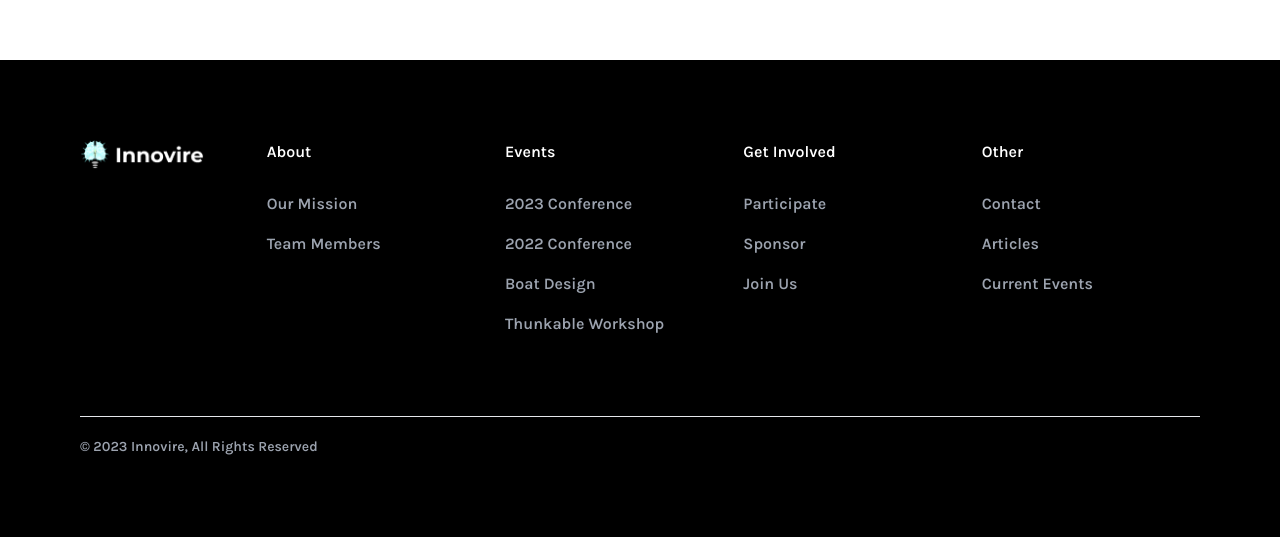
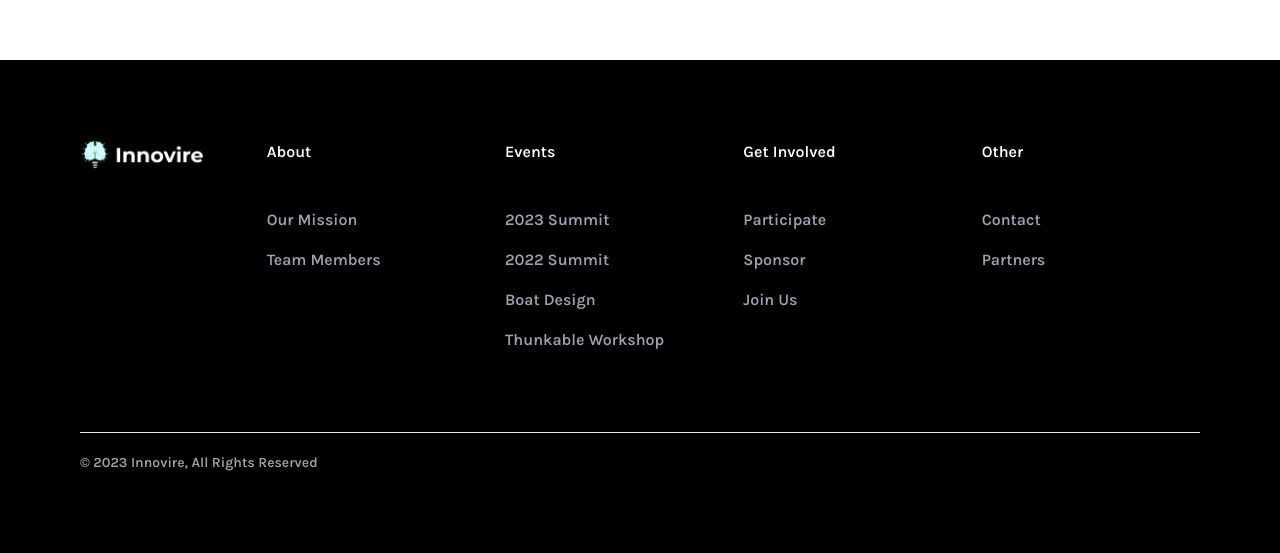
Before and after one commit to Innovire/innovire.github.io, a Next.js app: page /sponsorship in a window 1280 px wide. Shown: the part 2339-2892 px from the top of the page. Built offline with nearby package versions, Linux system fonts and the light colour scheme.

Commit message:
added links to footer items

```diff
--- a/components/footer.js
+++ b/components/footer.js
@@ -1,5 +1,74 @@
 import Logo from "@/public/logo/white.png";
 import Image from "next/image";
+import Link from "next/link";
+
+// List of footer items
+const footerItems = [
+    {
+        name: "About",
+        items: [
+            {
+                name: "Our Mission",
+                path: "/about/#mission"
+            },
+            {
+                name: "Team Members",
+                path: "/about/#team"
+            }
+        ]
+    },
+    {
+        name: "Events",
+        items: [
+            {
+                name: "2023 Summit",
+                path: "/events/summit-2023"
+            },
+            {
+                name: "2022 Summit",
+                path: "/events/summit-2022"
+            },
+            {
+                name: "Boat Design",
+                path: "/events/boat-design"
+            },
+            {
+                name: "Thunkable Workshop",
+                path: "/events/thunkable"
+            }
+        ]
+    },
+    {
+        name: "Get Involved",
+        items: [
+            {
+                name: "Participate",
+                path: "/get-involved/#participate"
+            },
+            {
+                name: "Sponsor",
+                path: "/sponsorship"
+            },
+            {
+                name: "Join Us",
+                path: "/get-involved/join"
+            }
+        ]
+    },
+    {
+        name: "Other",
+        items: [
+            {
+                name: "Contact",
+                path: "/contact"
+            },
+            {
+                name: "Partners",
+                path: "/#partners"
+            }
+        ]
+    }
+]
 
 export default function Footer() {
     // Returns the year for the copyright
@@ -13,30 +82,14 @@ export default function Footer() {
             <div className="grid grid-cols-12 mb-20">
                 <Image src={Logo} width={124} height={64} className="col-span-12 lg:col-span-2 pb-10" />
                 <div className="grid grid-cols-2 lg:grid-cols-4 col-span-12 lg:col-span-10 gap-y-10 gap-x-20 lg:gap-x-5">
-                    <div className="space-y-4">
-                        <h1 className="mb-7">About</h1>
-                        <p className="text-gray-400">Our Mission</p>
-                        <p className="text-gray-400">Team Members</p>
-                    </div>
-                    <div className="space-y-4">
-                        <h1 className="mb-7">Events</h1>
-                        <p className="text-gray-400">2023 Conference</p>
-                        <p className="text-gray-400">2022 Conference</p>
-                        <p className="text-gray-400">Boat Design</p>
-                        <p className="text-gray-400">Thunkable Workshop</p>
-                    </div>
-                    <div className="space-y-4">
-                        <h1 className="mb-7">Get Involved</h1>
-                        <p className="text-gray-400">Participate</p>
-                        <p className="text-gray-400">Sponsor</p>
-                        <p className="text-gray-400">Join Us</p>
-                    </div>
-                    <div className="space-y-4">
-                        <h1 className="mb-7">Other</h1>
-                        <p className="text-gray-400">Contact</p>
-                        <p className="text-gray-400">Articles</p>
-                        <p className="text-gray-400">Current Events</p>
-                    </div>
+                    {footerItems.map((section) => (
+                        <div key={section.name} className="flex flex-col space-y-4">
+                            <h1 className="mb-7">{section.name}</h1>
+                            {section.items.map((item) => (
+                                <Link key={item.path} href={item.path} className="text-gray-400">{item.name}</Link>
+                            ))}
+                        </div>
+                    ))}
                 </div>
             </div>
 
--- a/components/navbar.js
+++ b/components/navbar.js
@@ -4,8 +4,8 @@ import Image from "next/image";
 import Logo from "../public/logo/black.png"
 import { AiOutlineMenu } from "react-icons/ai";
 
-// List of menu items
-const menuItems = [
+// List of navbar items
+const navbarItems = [
     {
         name: "About Us",
         path: "/about"
@@ -54,13 +54,13 @@ export default function Navbar() {
                 </div>
 
                 <div className={`${showDropdown ? "flex" : "hidden"} lg:flex flex-col lg:flex-row mt-3 lg:mt-0 lg:text-md ml-auto`}>
-                    {menuItems.map((menuItem, i) => (
+                    {navbarItems.map((item, i) => (
                         <Link
                             className="text-[#454646] hover:text-[#004BC8] p-2 lg:px-4 lg:mx-2 rounded duration-300 transition-colors"
-                            href={menuItem.path}
+                            href={item.path}
                             key={i}
                         >
-                            {menuItem.name}
+                            {item.name}
                         </Link>
                     ))}
 
--- a/pages/about.js
+++ b/pages/about.js
@@ -23,7 +23,7 @@ export default function About({ team }) {
             </div>
 
             {/* MISSION */}
-            <div className="flex flex-col p-10 pt-20 lg:p-20 lg:flex-row gap-5 lg:items-left">
+            <div id="mission" className="flex flex-col p-10 pt-20 lg:p-20 lg:flex-row gap-5 lg:items-left">
                 <div className="flex-col lg:items-start w-full lg:w-[55%] lg:text-left mb-4 lg:mb-0">
                     <h1 className="text-4xl lg:text-6xl font-bold">
                         Our mission is to empower youth.
@@ -46,7 +46,7 @@ export default function About({ team }) {
             </div>
 
             {/* MEET THE COMMITTEE */}
-            <div className="flex flex-col items-center text-center px-20 pb-40">
+            <div id="team" className="flex flex-col items-center text-center px-20 pb-40">
                 <h1 className="text-6xl font-bold">
                     Meet the Committee
                 </h1>
--- a/pages/get-involved/index.js
+++ b/pages/get-involved/index.js
@@ -30,7 +30,7 @@ export default function GetInvolved({ upcomingEventPath }) {
             </div>
 
             {/* PARTICIPATE IN OUR EVENTS */}
-            <div className="flex flex-col px-10 py-20 lg:p-20 bg-gray-100 font-karla font-semibold items-center lg:flex-row gap-20">
+            <div id="participate" className="flex flex-col px-10 py-20 lg:p-20 bg-gray-100 font-karla font-semibold items-center lg:flex-row gap-20">
                 {/* Heading and text */}
                 <div className="lg:items-start lg:w-1/2 lg:text-left mb-4 lg:mb-0">
                     <h1 className="text-5xl lg:text-6xl">
@@ -78,7 +78,6 @@ export default function GetInvolved({ upcomingEventPath }) {
                         </Link>
                     </button>
                 </div>
-
             </div>
         </Layout>
     )
--- a/pages/index.js
+++ b/pages/index.js
@@ -106,7 +106,7 @@ export default function Home({ partners }) {
             </svg>
 
             {/* PARTNERS */}
-            <div className="w-full p-16 md:p-24 lg:p-20 pt-20">
+            <div id="partners" className="w-full p-16 md:p-24 lg:p-20 pt-20">
                 <h1 className="text-5xl text-center text-black font-bold">Affiliated With</h1>
                 <div className="mx-auto grid grid-cols-1 md:grid-cols-4 lg:grid-cols-8 gap-10 py-10">
                     {partners.map((partner) => (
```
